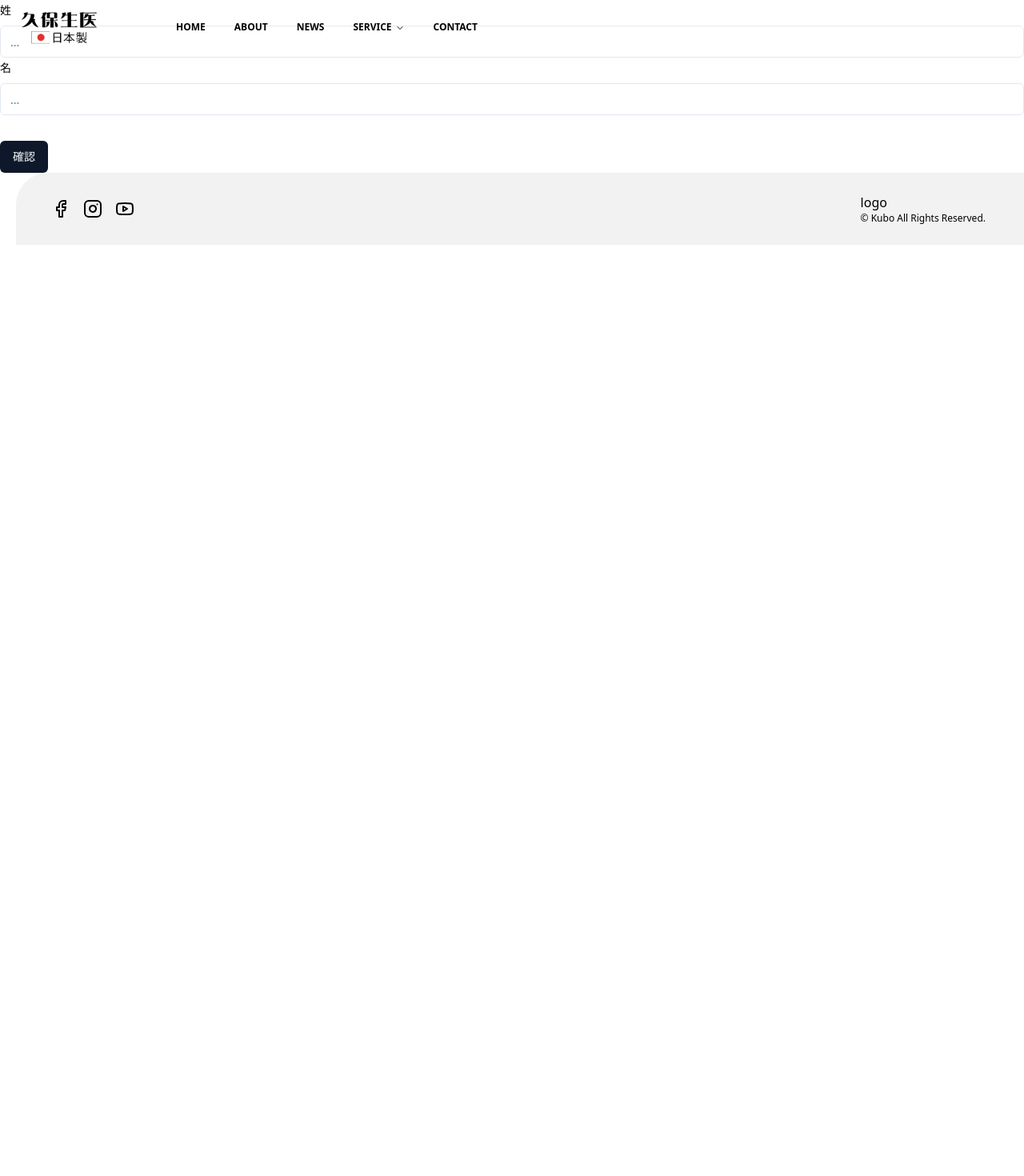
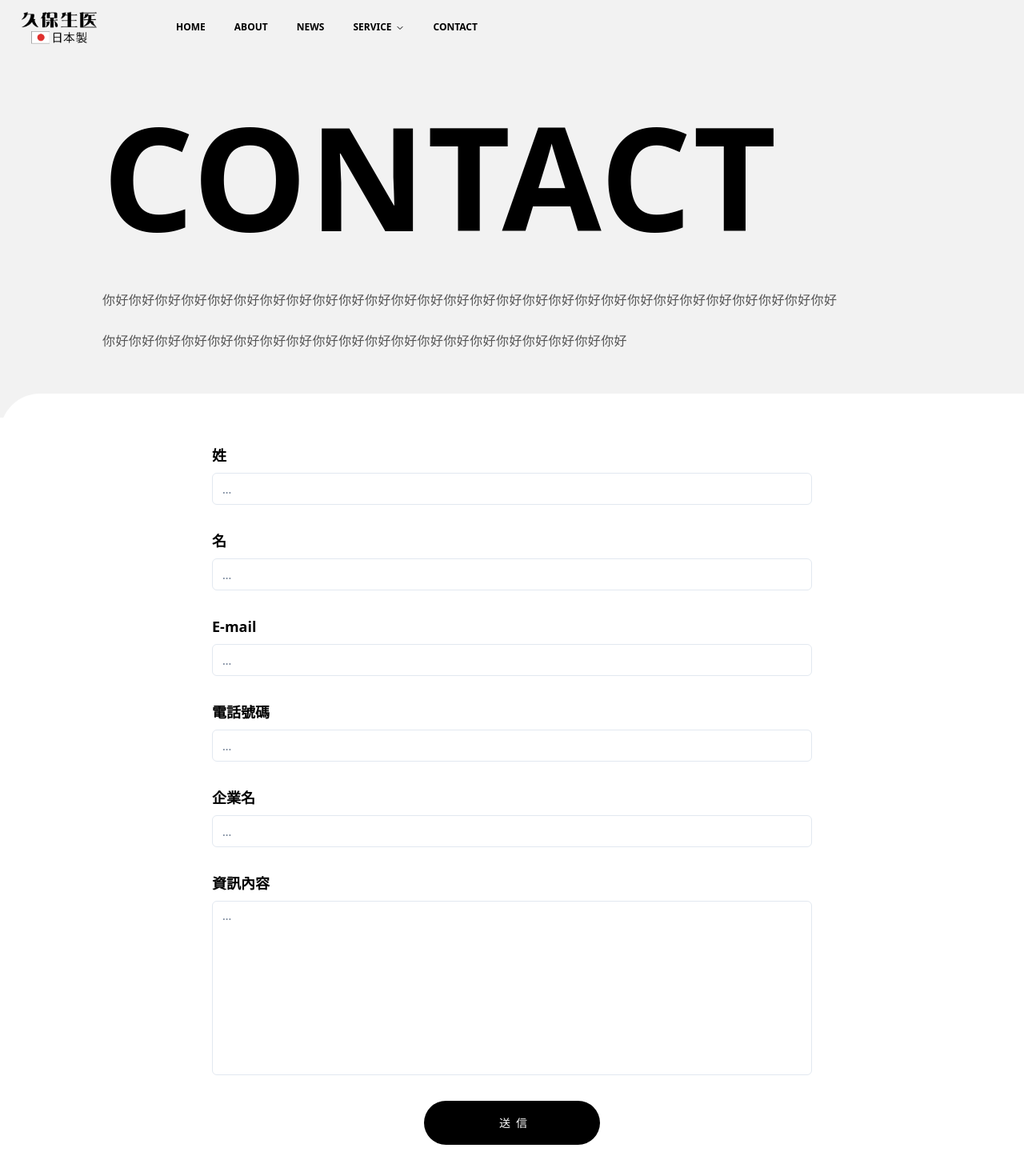
Before and after one commit to ppppppsmash/pj-kubo, a Next.js app: page /contact in a window 1280 px wide. Shown: the top 1470 px of the page at 80% size. Before the commit the page ends 800 px from the top, so only its background shows below. Built offline with nearby package versions, Linux system fonts and the light colour scheme.

Commit message:
style: contact page

```diff
--- a/app/(user)/about/page.tsx
+++ b/app/(user)/about/page.tsx
@@ -5,7 +5,7 @@ export default async function About() {
       <section className="pt-[50px] sm:pt-[100px] bg-gray w-[100vw] overflow-hidden pb-20">
         <div className="pt-[60px] px-[10%] max-w-[1600px] mx-auto">
           <h1
-            className="font-bold text-[60px] sm:text-[190px] leading-[50px] sm:leading-[120px] tracking-[.01em] duration-100 delay-100"
+            className="font-bold text-[60px] sm:text-[180px] leading-[50px] sm:leading-[120px] tracking-[.01em] duration-100 delay-100"
           >
             ABOUT
           </h1>
--- a/app/(user)/contact/page.tsx
+++ b/app/(user)/contact/page.tsx
@@ -3,7 +3,31 @@ import { ContactForm } from "@/components/ContactForm";
 export default async function Contact() {
   return (
     <div>
-      <ContactForm />
+      <section className="pt-[50px] sm:pt-[100px] bg-gray w-[100vw] overflow-hidden pb-20">
+        <div className="pt-[60px] px-[10%] max-w-[1600px] mx-auto">
+          <h1
+            className="font-bold text-[60px] sm:text-[180px] leading-[50px] sm:leading-[120px] tracking-[.01em] duration-100 delay-100"
+          >
+            CONTACT
+          </h1>
+
+          <div className="mt-[80px] mx-auto tracking-wide text-[#545454]">
+            <p className="mt-[33px] leading-[31px]">
+              你好你好你好你好你好你好你好你好你好你好你好你好你好你好你好你好你好你好你好你好你好你好你好你好你好你好你好你好
+            </p>
+
+            <p className="mt-[20px] leading-[31px]">
+              你好你好你好你好你好你好你好你好你好你好你好你好你好你好你好你好你好你好你好你好
+            </p>
+          </div>
+        </div>
+      </section>
+
+      <div className="bg-white -mt-[30px] rounded-tl-[50px] rounded-rl-[50px] py-16">
+        <div className="max-w-[750px] w-[calc(100%_-_50px)] mx-auto">
+          <ContactForm />
+        </div>
+      </div>
     </div>
   )
 }
--- a/components/ContactForm.tsx
+++ b/components/ContactForm.tsx
@@ -1,10 +1,14 @@
-"use client"
+'use client'
 
-import { zodResolver } from "@hookform/resolvers/zod"
-import { useForm } from "react-hook-form"
-import { z } from "zod"
+import Link from 'next/link'
 
-import { Button } from "@/components/ui/button"
+import { zodResolver } from '@hookform/resolvers/zod'
+import { useForm } from 'react-hook-form'
+import { z } from 'zod'
+
+import { Button } from '@/components/ui/button'
+import { Textarea } from "@/components/ui/textarea"
+
 import {
   Form,
   FormControl,
@@ -13,12 +17,27 @@ import {
   FormItem,
   FormLabel,
   FormMessage,
-} from "@/components/ui/form"
-import { Input } from "@/components/ui/input"
+} from '@/components/ui/form'
+import { Input } from '@/components/ui/input'
 
 const formSchema = z.object({
-  username: z.string().min(2, {
-    message: "Username must be at least 2 characters.",
+  familyname: z.string().min(2, {
+    message: '姓不能為空喔.',
+  }),
+  lastname: z.string().min(2, {
+    message: '名不能為空喔.',
+  }),
+  email: z.string().min(2, {
+    message: '請填寫您的郵件',
+  }),
+  tel: z.string().min(2, {
+    message: '請填寫您的電話號碼以便我們可以更快聯繫到您',
+  }),
+  companyname: z.string().min(2, {
+    message: '公司名不能為空喔.',
+  }),
+  mainmessage: z.string().min(2, {
+    message: '請填寫您想詢問的內容',
   }),
 })
 
@@ -26,7 +45,12 @@ export function ContactForm() {
   const form = useForm<z.infer<typeof formSchema>>({
     resolver: zodResolver(formSchema),
     defaultValues: {
-      username: "",
+      familyname: '',
+      lastname: '',
+      email: '',
+      tel: '',
+      companyname: '',
+      mainmessage: ''
     },
   })
 
@@ -36,13 +60,13 @@ export function ContactForm() {
 
   return (
     <Form {...form}>
-      <form onSubmit={form.handleSubmit(onSubmit)} className="space-y-8">
+      <form onSubmit={form.handleSubmit(onSubmit)} className='space-y-8'>
         <FormField
           control={form.control}
-          name="username"
+          name="familyname"
           render={({ field }) => (
             <FormItem>
-              <FormLabel>姓</FormLabel>
+              <FormLabel className="text-[18px]"><strong>姓</strong></FormLabel>
               <FormControl>
                 <Input placeholder="..." {...field} />
               </FormControl>
@@ -50,7 +74,16 @@ export function ContactForm() {
                 This is your public display name.
               </FormDescription> */}
               <FormMessage />
-              <FormLabel>名</FormLabel>
+            </FormItem>
+          )}
+        />
+
+        <FormField
+          control={form.control}
+          name="lastname"
+          render={({ field }) => (
+            <FormItem>
+              <FormLabel className="text-[18px]"><strong>名</strong></FormLabel>
               <FormControl>
                 <Input placeholder="..." {...field} />
               </FormControl>
@@ -58,7 +91,74 @@ export function ContactForm() {
             </FormItem>
           )}
         />
-        <Button type="submit">確認</Button>
+
+        <FormField
+          control={form.control}
+          name="email"
+          render={({ field }) => (
+            <FormItem>
+              <FormLabel className="text-[18px]"><strong>E-mail</strong></FormLabel>
+              <FormControl>
+                <Input placeholder="..." {...field} />
+              </FormControl>
+              <FormMessage />
+            </FormItem>
+          )}
+        />
+
+        <FormField
+          control={form.control}
+          name="tel"
+          render={({ field }) => (
+            <FormItem>
+              <FormLabel className="text-[18px]"><strong>電話號碼</strong></FormLabel>
+              <FormControl>
+                <Input placeholder="..." {...field} />
+              </FormControl>
+              <FormMessage />
+            </FormItem>
+          )}
+        />
+
+        <FormField
+          control={form.control}
+          name="companyname"
+          render={({ field }) => (
+            <FormItem>
+              <FormLabel className="text-[18px]"><strong>企業名</strong></FormLabel>
+              <FormControl>
+                <Input placeholder="..." {...field} />
+              </FormControl>
+              <FormMessage />
+            </FormItem>
+          )}
+        />
+
+        <FormField
+          control={form.control}
+          name="mainmessage"
+          render={({ field }) => (
+            <FormItem>
+              <FormLabel className="text-[18px]"><strong>資訊內容</strong></FormLabel>
+              <FormControl>
+                <Textarea className="resize-none" rows={10} placeholder="..." {...field} />
+              </FormControl>
+              <FormMessage />
+            </FormItem>
+          )}
+        />
+
+        <div className="w-[220px] mx-auto overflow-hidden mt-6">
+          <span className="overflow-hidden mx-auto">
+            <button
+              className="sm:h-[55px] sm:w-[220px] sm:rounded-[50px] bg-black text-white relative
+                flex flex-wrap items-center justify-center tracking-[.5em] text-sm pl-[10px]"
+              type="submit"
+            >
+              送信
+            </button>
+          </span>
+        </div>
       </form>
     </Form>
   )
--- a/components/Contents/Home.tsx
+++ b/components/Contents/Home.tsx
@@ -275,7 +275,7 @@ export const HomeSection = async () => {
                 <Link
                   className="sm:h-[55px] sm:w-[220px] sm:rounded-[50px] bg-black text-white relative
                     flex flex-wrap items-center justify-center tracking-[.5em] text-xs pl-[12px]"
-                  href="/news"
+                  href="/contact"
                 >
                   CONTACT
                 </Link>
```
Also changed, not shown: app/(user)/globals.css (line endings or trailing spaces).
